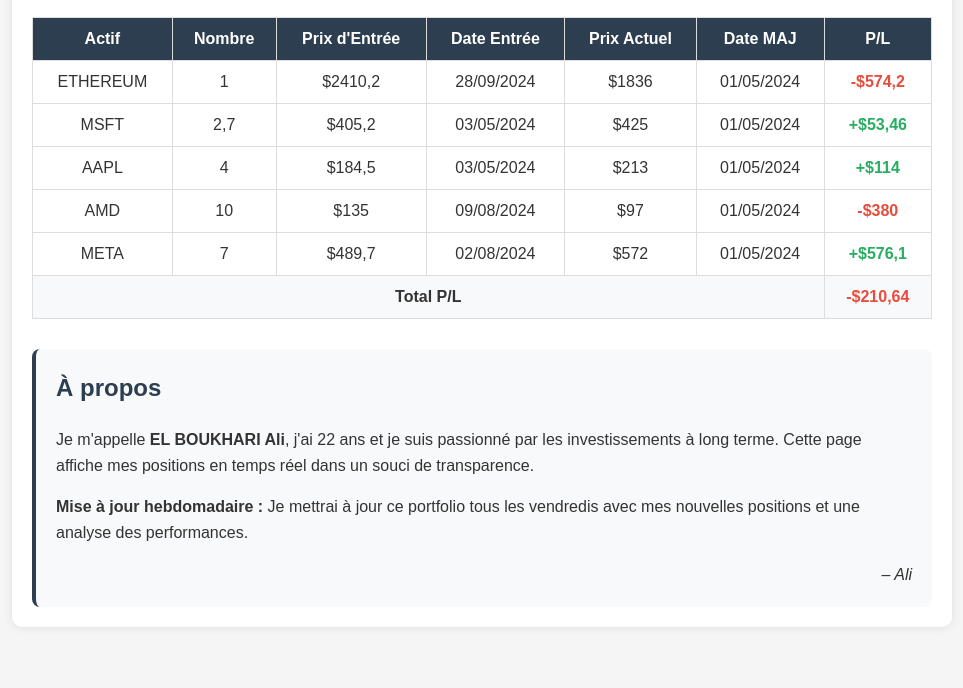
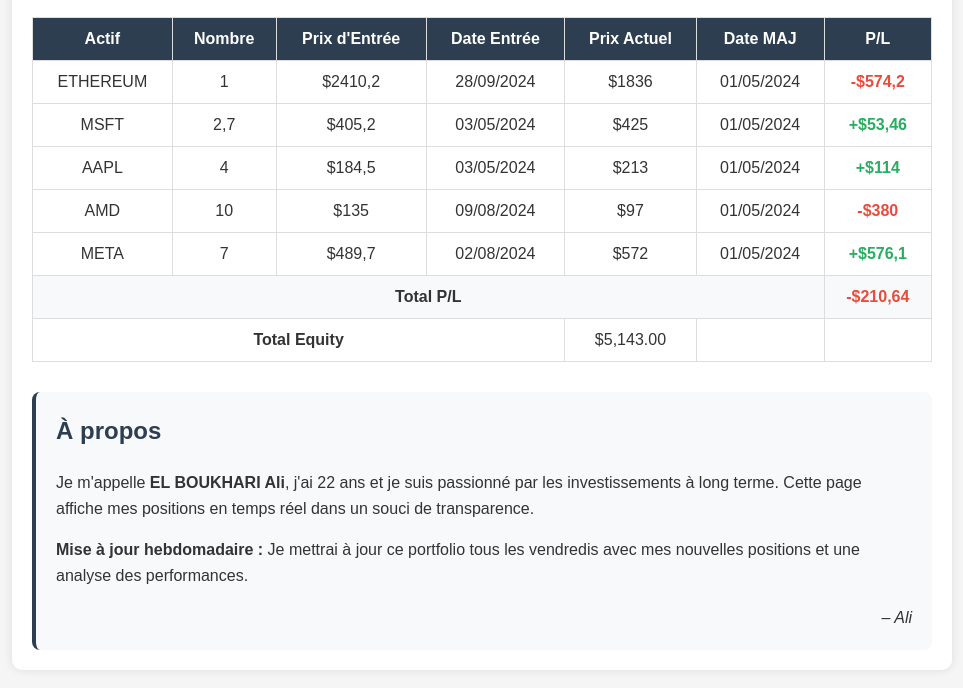
Before and after one commit to alieb77/EB-portfolio-tracker, a plain HTML site: page index.html in a window 1280 px wide. Shown: the part 142-830 px from the top of the page, without its empty margins (158-1121 px from the left). Before the commit the page ends 800 px from the top, so only its background shows below. Drawn offline with Linux system fonts and the light colour scheme.

Commit message:
Update index.html

```diff
--- a/index.html
+++ b/index.html
@@ -109,6 +109,14 @@
                     <td class="loss">-$210,64</td> <!-- Correction ici -->
                 </tr>
             </tbody>
+<!-- ===== NOUVELLE LIGNE "TOTAL EQUITY" ===== -->
+<tr class="total-equity">
+    <td colspan="4"><strong>Total Equity</strong></td>
+    <td>$5,143.00</td>  <!-- Somme de tous vos "Prix Actuel" -->
+    <td></td>
+    <td></td>
+</tr>
+<!-- ===== FIN DE L'AJOUT ===== -->
         </table>
 <div style="
             margin-top: 30px;
```
